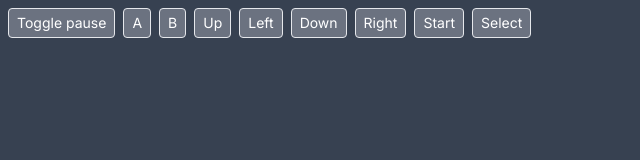
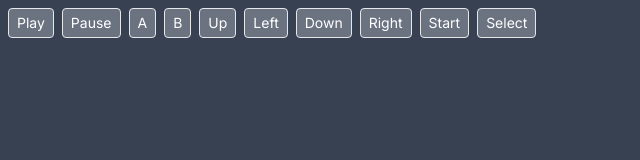
Before and after one commit to satsgg/streambrah, a Next.js app: page /pokemon/dock in a window 1280 px wide. Shown: the top 160 px of the page, without its empty margins (0-640 px from the left). Built offline with nearby package versions, Linux system fonts and the light colour scheme.

Commit message:
add play and pause option

```diff
--- a/src/app/pokemon/dock/page.tsx
+++ b/src/app/pokemon/dock/page.tsx
@@ -17,14 +17,24 @@ export default function PokemonDock() {
     bc.current.postMessage(fullInput);
   };
 
+  // TODO:
+  // Input execution timer option
+  // save state, load state
+
   return (
     <div className="w-full h-screen bg-gray-700 text-white text-sm whitespace-nowrap p-2">
       <div className="flex flex-wrap gap-x-2 gap-y-2">
         <button
           className="bg-gray-500 border rounded px-2 py-1"
+          onClick={() => sendInput("play")}
+        >
+          Play
+        </button>
+        <button
+          className="bg-gray-500 border rounded px-2 py-1"
           onClick={() => sendInput("pause")}
         >
-          Toggle pause
+          Pause
         </button>
         <button
           className="bg-gray-500 border rounded px-2 py-1"
--- a/src/app/pokemon/page.tsx
+++ b/src/app/pokemon/page.tsx
@@ -53,7 +53,15 @@ export default function Pokemon() {
 
   useEffect(() => {
     bcDock.current.onmessage = (event) => {
-      console.debug("adding input", event.data);
+      if (event.data.input === "play") {
+        WasmBoy.play();
+        return;
+      }
+      if (event.data.input === "pause") {
+        WasmBoy.pause();
+        return;
+      }
+      console.log("adding input", event.data);
       setInputs((prev) => {
         return [...prev, event.data];
       });
```
